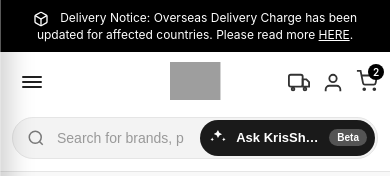
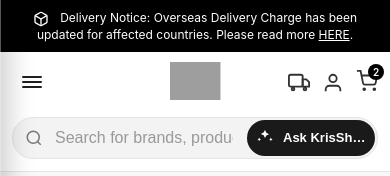
Before and after one commit to kohjacky85/KS-Design, a plain HTML site: page index.html in a window 390 px wide. Shown: the top 176 px of the page. Drawn offline with Linux system fonts and the light colour scheme; grey boxes are pictures that could not be loaded.

Commit message:
Update index.html
Fix for iOS focus on search causing layout shift and search results disappearing.

```diff
--- a/index.html
+++ b/index.html
@@ -1136,27 +1136,36 @@
                 width: 100%;
                 max-width: 100%;
                 min-width: 0;
-                overflow: hidden;
+                overflow: visible;
             }
 
             .search-area {
                 min-width: 0;
-                padding: 10px 14px;
+                padding: 10px 12px;
             }
 
             .search-input {
                 min-width: 0;
+                font-size: 16px;
             }
 
             .ask-krisshop-button {
                 margin: 2px;
                 padding: 8px;
-                max-width: 48%;
+                max-width: 46%;
+                min-width: 0;
+                flex: 0 1 auto;
             }
 
             .ask-text {
+                display: block;
+                max-width: 112px;
                 overflow: hidden;
                 text-overflow: ellipsis;
+            }
+
+            .beta-badge {
+                flex-shrink: 0;
             }
 
             .ask-content-wrapper {
@@ -1220,6 +1229,16 @@
             .mobile-menu-backdrop,
             .mobile-menu-drawer {
                 display: none !important;
+            }
+        }
+
+        @media (max-width: 390px) {
+            .beta-badge {
+                display: none;
+            }
+
+            .ask-text {
+                max-width: 84px;
             }
         }
     </style>
```
